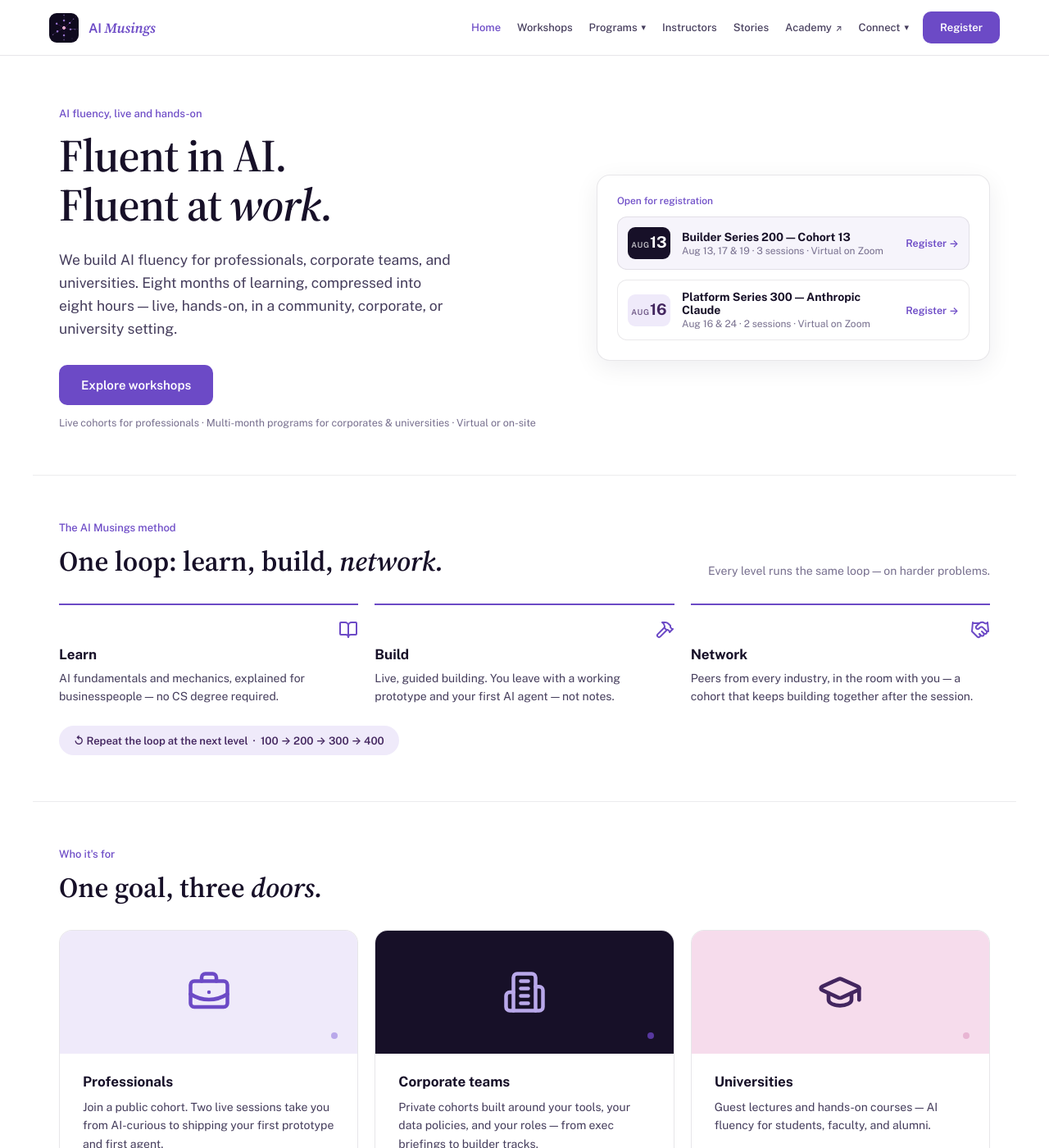
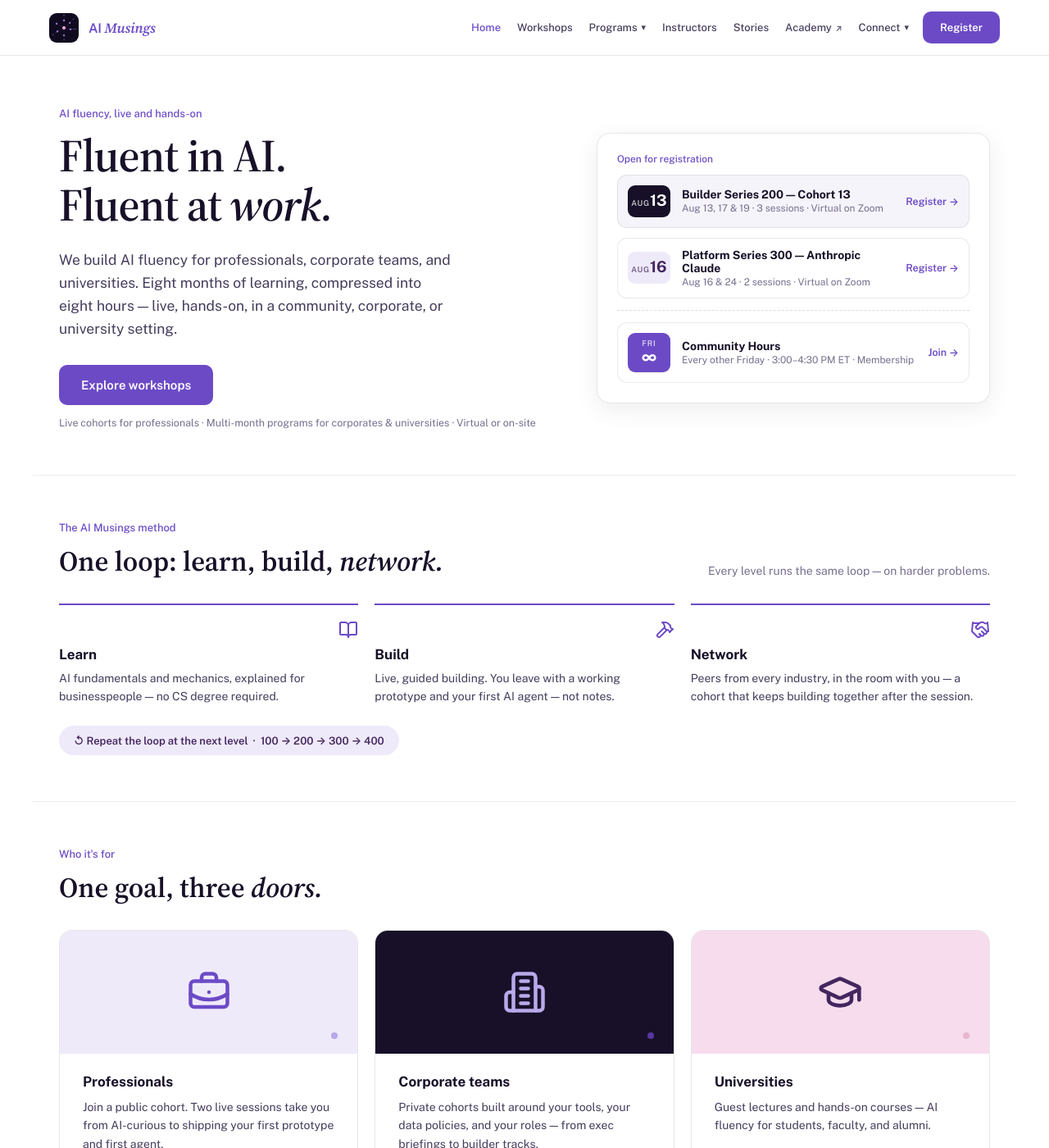
Before and after one commit to pulsarventures/aimusings.site, a Jekyll site: the page built from index.html, in a window 1280 px wide and 1400 px high. Shown: the whole window at 82% size. Built offline with Jekyll 4.4.1, drawn with Linux system fonts in a browser that asks for light colours.

Commit message:
Pin Community Hours row in homepage reg card and register modal
Static row below the dynamic cohort list (outside [data-cohort-list] /
[data-cohort-modal] so the client-side refresh never wipes it): purple
FRI/infinity chip, "Every other Friday · 3:00-4:30 PM ET · Membership",
linking to /community/. No date maintenance needed, unlike dated
cohort entries.

Co-Authored-By: Claude Fable 5 <noreply@anthropic.com>
Claude-Session: https://claude.ai/code/session_01FEgiNjtg3b7L7zAEJXcbhz

```diff
--- a/_includes/cohort-list.html
+++ b/_includes/cohort-list.html
@@ -12,4 +12,12 @@
     </a>
     {%- endfor -%}
   </div>
+  <!-- Pinned membership row — outside [data-cohort-list] so the JS refresh never wipes it -->
+  <div class="reg-card__pin">
+    <a class="cohort" href="{{ '/community/' | relative_url }}">
+      <span class="cal cal--pin"><span class="cal__m">FRI</span><span class="cal__d">∞</span></span>
+      <span class="cohort__b"><span class="cohort__n">Community Hours</span><span class="cohort__meta">Every other Friday · 3:00–4:30 PM ET · Membership</span></span>
+      <span class="cohort__cta">Join →</span>
+    </a>
+  </div>
 </div>
--- a/_includes/register-modal.html
+++ b/_includes/register-modal.html
@@ -23,6 +23,14 @@
       </a>
       {%- endfor -%}
     </div>
+    <!-- Pinned membership row — outside [data-cohort-modal] so the JS refresh never wipes it -->
+    <div class="reg-card__pin">
+      <a class="modal__row" href="{{ '/community/' | relative_url }}">
+        <span class="cal cal--pin"><span class="cal__m">FRI</span><span class="cal__d">∞</span></span>
+        <span class="cohort__b"><span class="cohort__n">Community Hours</span><span class="cohort__meta">Every other Friday · 3:00–4:30 PM ET · Membership</span></span>
+        <span class="modal__tix">Join →</span>
+      </a>
+    </div>
     <div class="modal__foot">Running a team? <a href="{{ '/corporate/' | relative_url }}">Ask about a private cohort →</a></div>
   </div>
 </div>
--- a/assets/css/main.css
+++ b/assets/css/main.css
@@ -526,6 +526,11 @@ h1,h2,h3,h4{margin:0;font-weight:600}
 .stripe-wrap{display:flex;flex-direction:column;align-items:center;justify-content:center;gap:12px;text-align:center}
 .stripe-note{font:400 12px/1.5 var(--sans);color:var(--muted)}
 
+/* pinned Community Hours row under the cohort list (hero card + register modal) */
+.reg-card__pin{border-top:1px dashed var(--line-strong);margin-top:14px;padding-top:14px}
+.cal--pin{background:var(--purple);color:#fff}
+.cal--pin .cal__m,.cal--pin .cal__d{display:block}
+
 /* homepage teaser photo strip (full gallery lives on /community/) */
 .teaser-strip{display:grid;grid-template-columns:repeat(3,1fr);gap:12px;margin-top:20px}
 .teaser-strip img{width:100%;height:220px;object-fit:cover;border-radius:12px}
```
